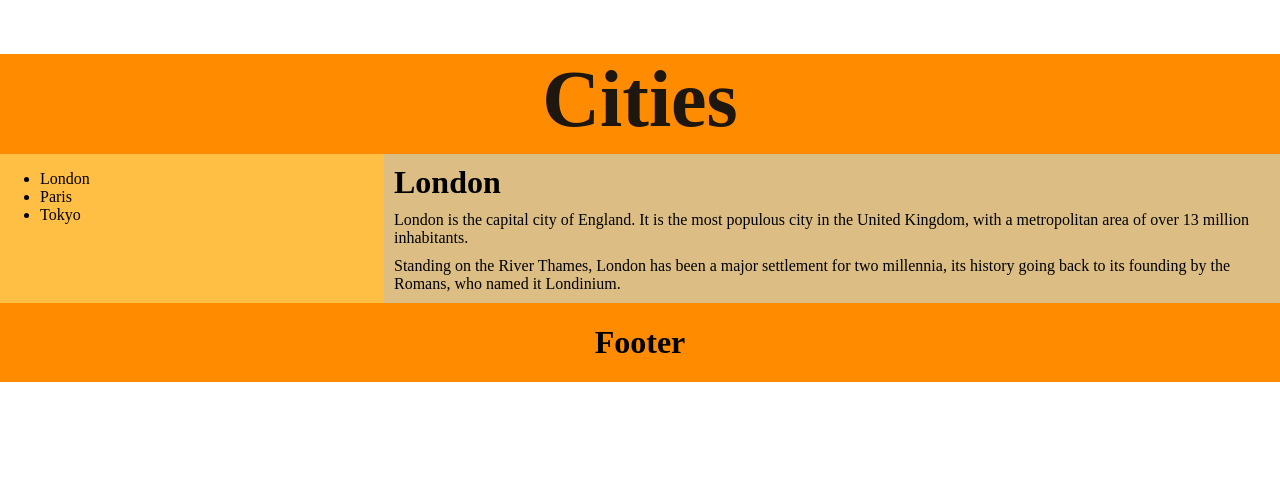
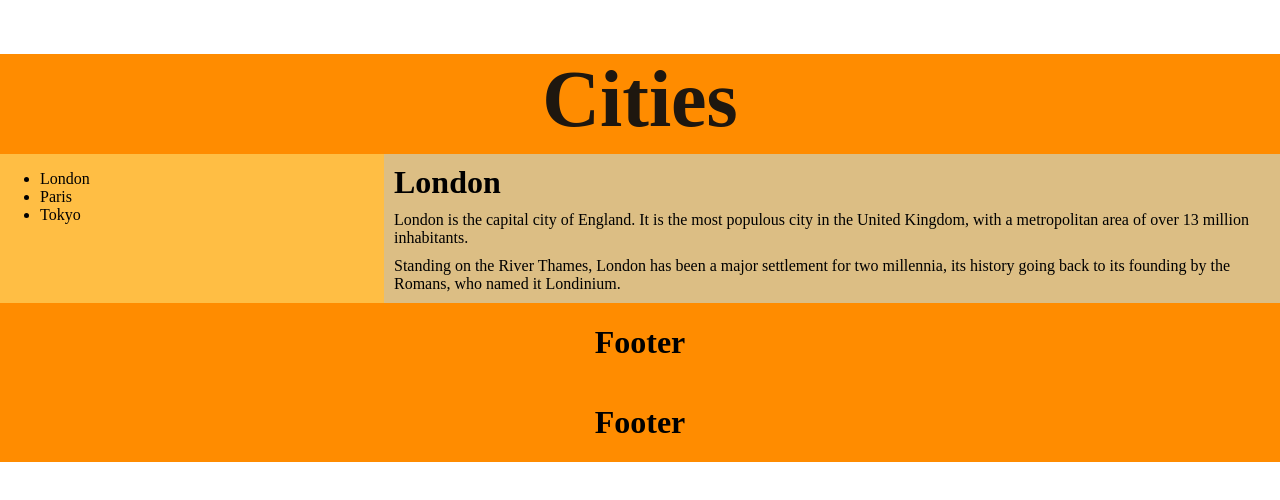
Before and after one commit to NileshAwachat/HTML, a plain HTML site: page layout/layout.html in a window 1280 px wide. Drawn offline with Linux system fonts and the light colour scheme.

Commit message:
commit msg

```diff
--- a/layout/layout.html
+++ b/layout/layout.html
@@ -54,6 +54,8 @@
     </div>
     </div>
     <div id="C4"><h1>Footer</h1></div>
+
+    <div id="C4"><h1>Footer</h1></div>
 </div>
 
 </body>
```
